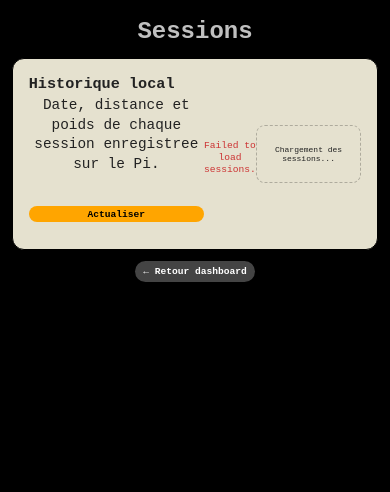
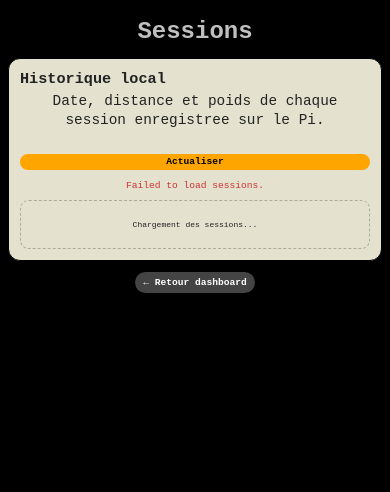
Before and after one commit to regenbox-team/Cycle-Analyst-App, a Flask app: template templates/select_session.html in a window 390 px wide. Shown: the top 492 px of the page. Run offline with Flask 3, Linux system fonts and the light colour scheme; the template is opened without the code that fills it, so the values that code supplies are empty; parts of the project's set-up code (start-up, migrations or seed data) failed here and were passed over; some libraries are stand-ins or nearby versions.

Commit message:
fix bug css

```diff
--- a/static/css/style.css
+++ b/static/css/style.css
@@ -1596,6 +1596,68 @@
   overflow: auto;
 }
 
+body.sessions-page .session-list-card {
+  display: block;
+  align-items: stretch;
+  justify-content: flex-start;
+  width: min(94vw, 760px);
+  max-width: 760px;
+  padding: 0.85rem;
+  text-align: left;
+  overflow: visible;
+}
+
+body.sessions-page .session-table-head {
+  width: 100%;
+}
+
+body.sessions-page .session-list-wrap,
+body.sessions-page .session-list {
+  width: 100%;
+}
+
+body.sessions-page .session-card-row {
+  width: 100%;
+}
+
+body.sessions-page .session-sub,
+body.sessions-page .session-stat-label,
+body.sessions-page .session-badge,
+body.sessions-page .session-action {
+  font-size: 0.48rem;
+}
+
+body.sessions-page .session-stat strong {
+  font-size: 0.56rem;
+  line-height: 1.2;
+}
+
+@media (max-width: 700px) {
+  body.sessions-page .session-list-card {
+    width: min(96vw, 520px);
+    padding: 0.7rem;
+  }
+
+  body.sessions-page .session-table-head {
+    flex-direction: column;
+    gap: 0.45rem;
+  }
+
+  body.sessions-page .session-card-stats {
+    gap: 0.45rem;
+  }
+
+  body.sessions-page .session-stat-label {
+    letter-spacing: 0;
+    white-space: nowrap;
+  }
+
+  body.sessions-page .session-action {
+    font-size: 0.82rem;
+    line-height: 1.1;
+  }
+}
+
 .form-group {
   text-align: center;
   flex-direction: column;
```
